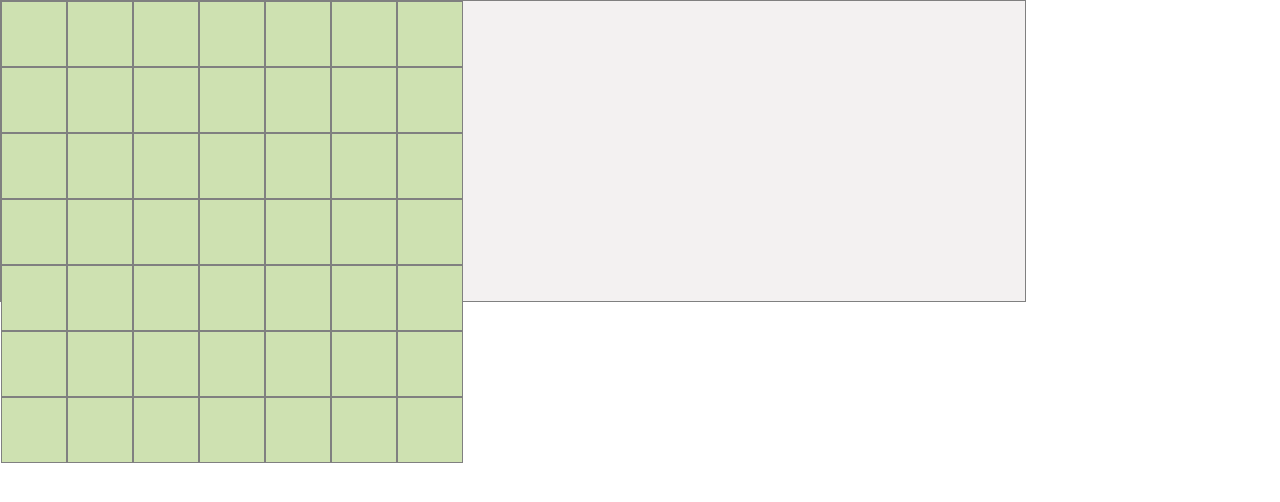
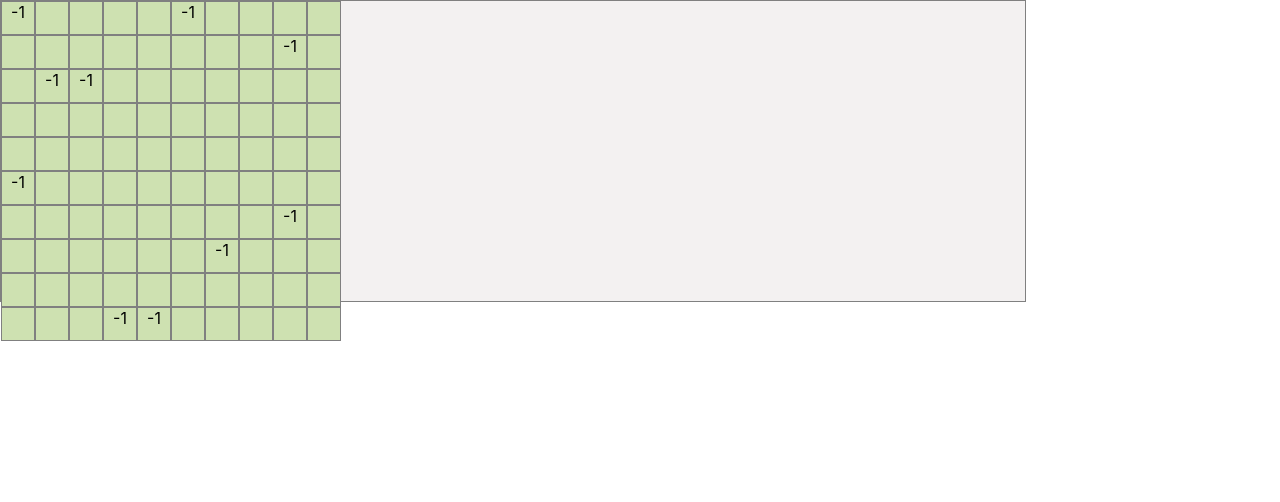
Before and after one commit to ya6/react-game, a React (Create React App) app: page / in a window 1280 px wide. Shown: the top 502 px of the page. Built offline with nearby package versions, Linux system fonts and the light colour scheme.

Commit message:
feat: add basic bombs

```diff
--- a/src/App.js
+++ b/src/App.js
@@ -8,7 +8,8 @@ class App extends Component {
   constructor() {
     super();
     this.state = {
-      fieldSize: 7,
+      fieldSize: 10
+      ,
       field: [],
     };
   }
@@ -27,7 +28,7 @@ class App extends Component {
     }
 
    // console.log(_arr);
-    this.setState( { field: _arr}, ()=> console.log(this.state.field));
+    this.setState( { field: _arr});
   }
 
   render() {
--- a/src/components/field-block/field-block.component.jsx
+++ b/src/components/field-block/field-block.component.jsx
@@ -1,9 +1,10 @@
 import "./field-block.style.css";
 
-const FieldBlock = ( { block}) => {
+const FieldBlock = ({ block }) => {
+  console.log('block', block);
   return (
       <div className = "field-block">
-
+          {block}
       </div>
   )
 };
--- a/src/components/field-block/field-block.style.css
+++ b/src/components/field-block/field-block.style.css
@@ -1,6 +1,6 @@
 .field-block {
-    width: 5vw;
-    height: 5vw;
+    width: 2rem;
+    height: 2rem;
     background: rgb(206, 225, 177);
     border: 1px solid grey;
 }
--- a/src/components/field/field.component.jsx
+++ b/src/components/field/field.component.jsx
@@ -11,7 +11,7 @@ const Field = ( { field }) => {
 
         for (let x = 0; x < field.length; x++) {
 
-            blocks_y.push(<FieldBlock key = {`${y}-${x}`} />);
+            blocks_y.push(<FieldBlock key = {`${y}-${x}`}  block = {field[y][x] }/>);
 
 
         }
@@ -20,7 +20,8 @@ const Field = ( { field }) => {
 
     }
 
-    const _style = { display: 'flex' }
+    const _style = { display: 'flex' };
+
 
   return (
       <div className = "field">
@@ -32,3 +33,6 @@ const Field = ( { field }) => {
 
 export default Field;
 // field.length <FieldBlock key = {`${field[0][0]}`} />
+
+
+//(<FieldBlock style={_style}> block ={ blocks_y} </FieldBlock>
```
